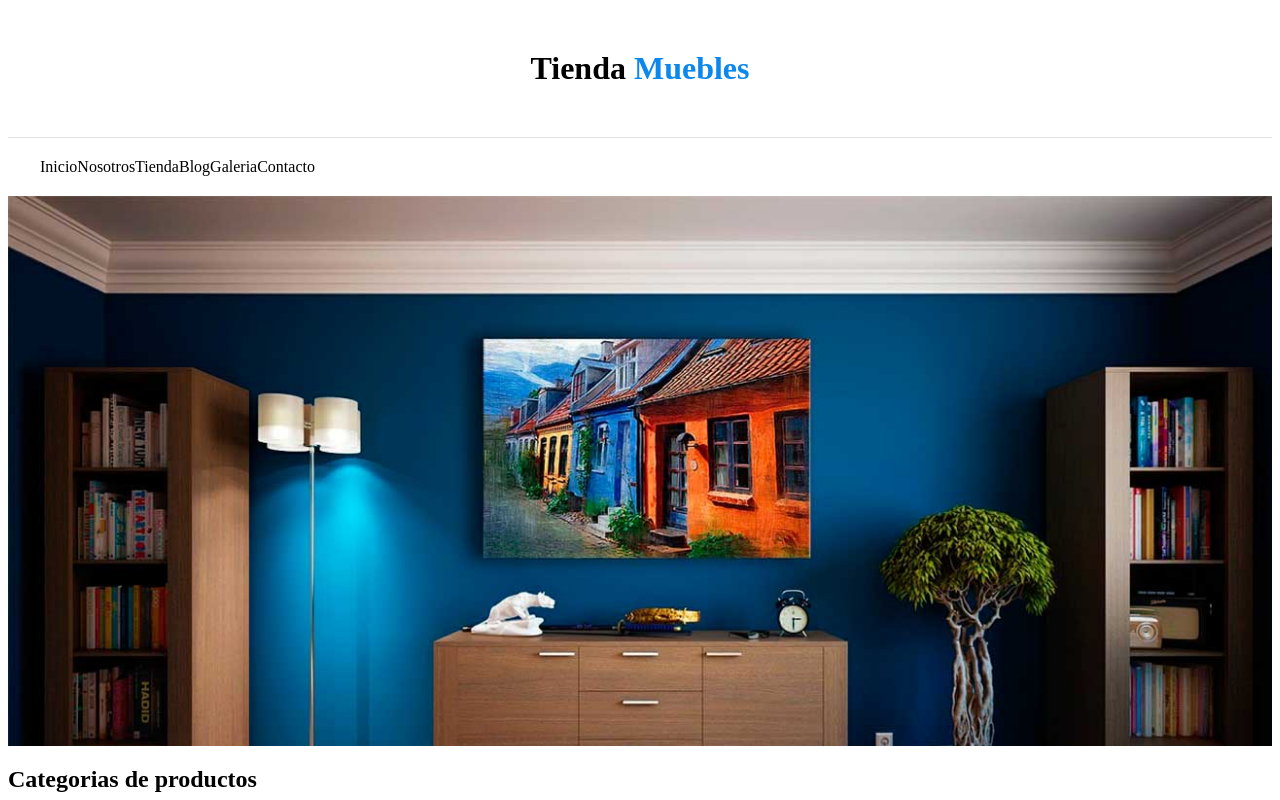
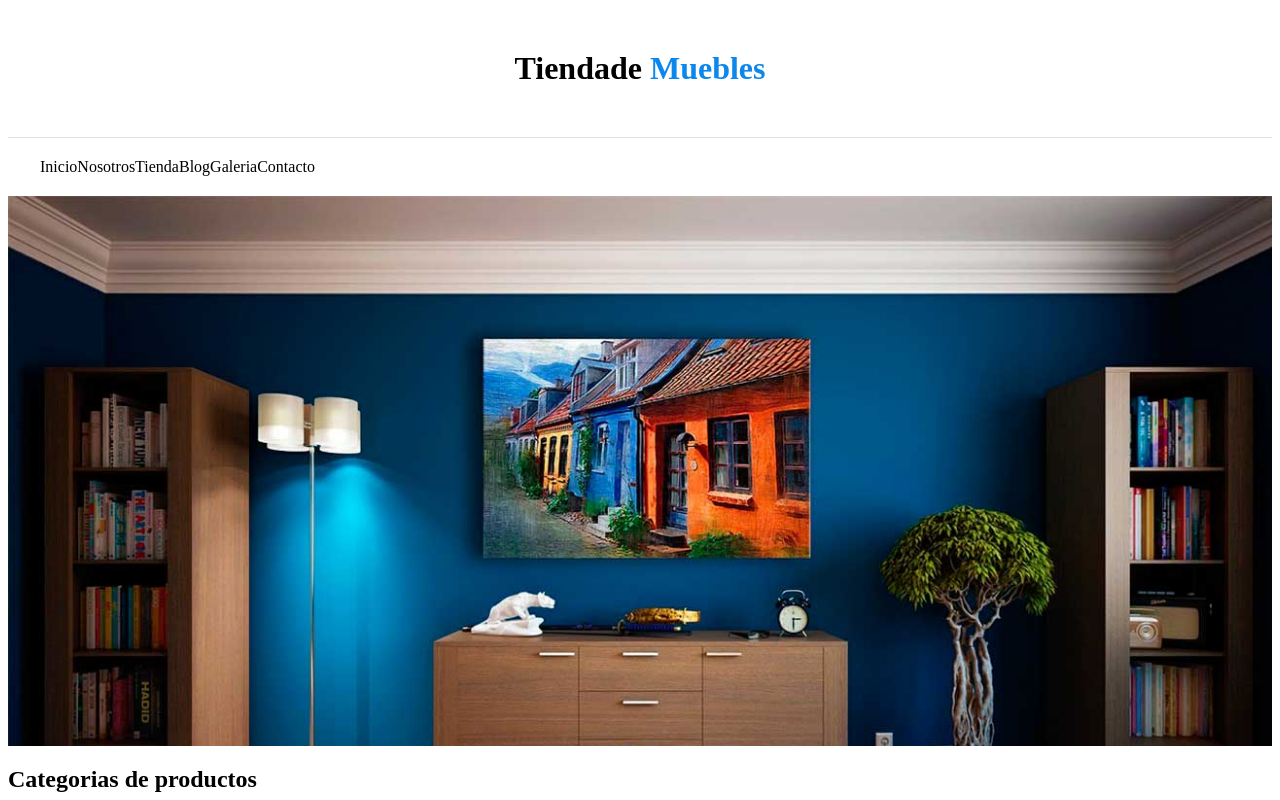
Before and after one commit to ACobraBlack/cursoCcsUdemy, a plain HTML site: page index.html in a window 1280 px wide. Shown: the top 800 px of the page. Drawn offline with Linux system fonts and the light colour scheme.

Commit message:
commit name

```diff
--- a/index.html
+++ b/index.html
@@ -15,7 +15,7 @@
 
 
 <header>
-    <h1 class="nombre-sitio">Tienda<span> Muebles</span> </h1>
+    <h1 class="nombre-sitio">Tiendade<span> Muebles</span> </h1>
 </header>
 
 <div class="contenedor-navegacion">
```
